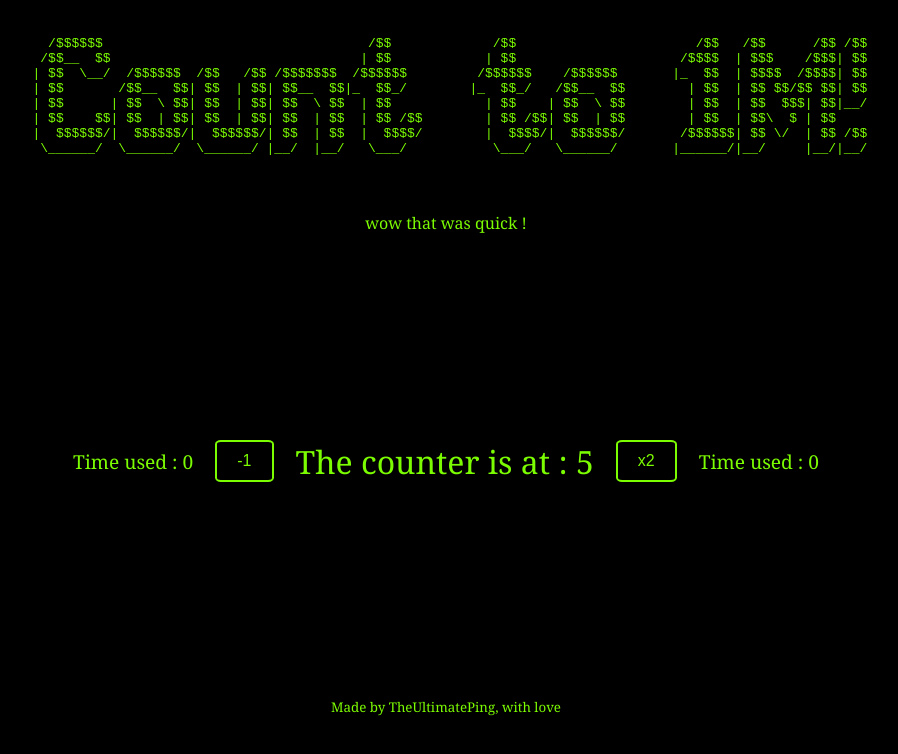
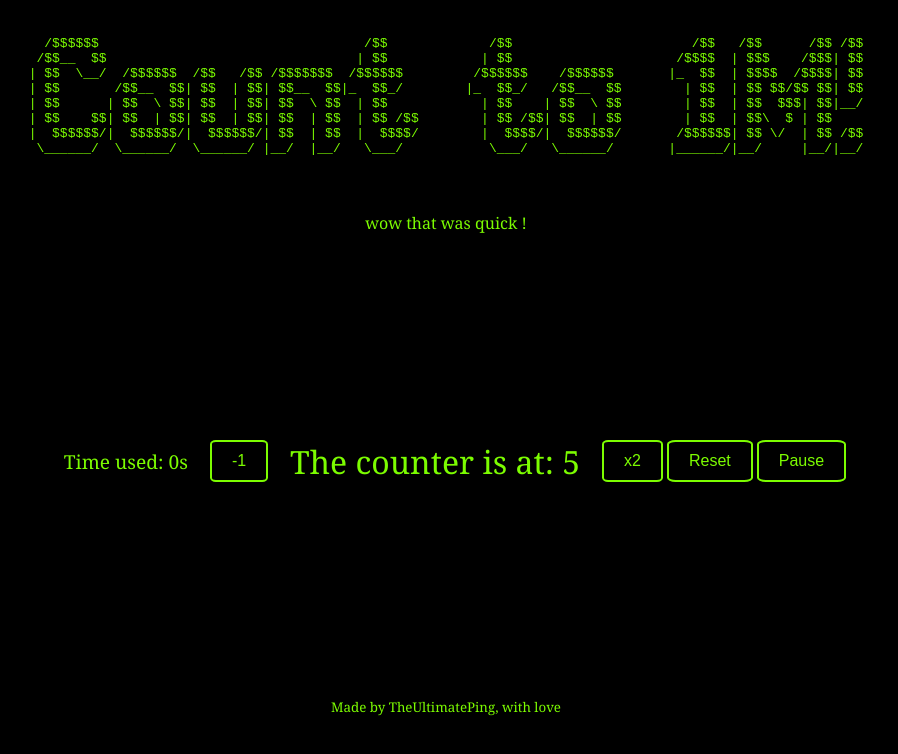
Before and after one commit to TheUltimatePing/TheULtimatePing.github.io, a plain HTML site: page index.html in a window 1280 px wide. Shown: the whole page, without its empty margins (194-1092 px from the left). Drawn offline with Linux system fonts and the light colour scheme.

Commit message:
Update index.html

```diff
--- a/index.html
+++ b/index.html
@@ -1,10 +1,12 @@
 <!DOCTYPE html>
-<html>
+<html lang="en">
     <head>
-        <title>1M counter</title>
+        <meta charset="UTF-8">
+        <meta name="viewport" content="width=device-width, initial-scale=1.0">
+        <title>1M Counter</title>
         <link rel="shortcut icon" href="shortcut.jpg">
         <link rel="stylesheet" href="style.css">
-        <script type="text/javascript" src="script.js"></script>
+        <script type="text/javascript" src="script.js" defer></script>
     </head>
     <body>
         <header>
@@ -22,13 +24,14 @@
             </div>
         </header>
         <main>
-            <p id="message">Try to go to 1M !</p>
+            <p id="message">Try to go to 1M!</p>
             <div class="container">
-                <p class="timeUsed">Time used : <span class="used">0</span></p>
-                <button class="button">-1</button>
-                <p class="counter">The counter is at : <span id="number">0</span></p>
-                <button class="button" onclick="changeCoef(2)">x2</button>
-                <p class="timeUsed">Time used : <span class="used">0</span></p>
+                <p class="timeUsed">Time used: <span class="used" id="timer">0</span>s</p>
+                <button class="button" id="decrease">-1</button>
+                <p class="counter">The counter is at: <span id="number">0</span></p>
+                <button class="button" id="increaseCoef">x2</button>
+                <button class="button" id="reset">Reset</button>
+                <button class="button" id="pauseResume">Pause</button>
             </div>
         </main>
         <footer>
```
